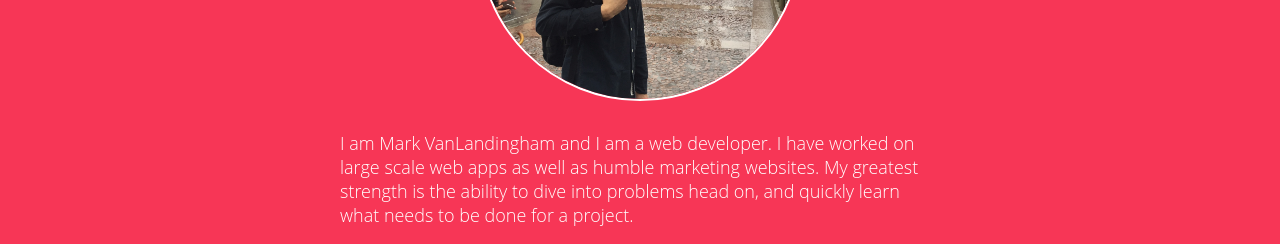
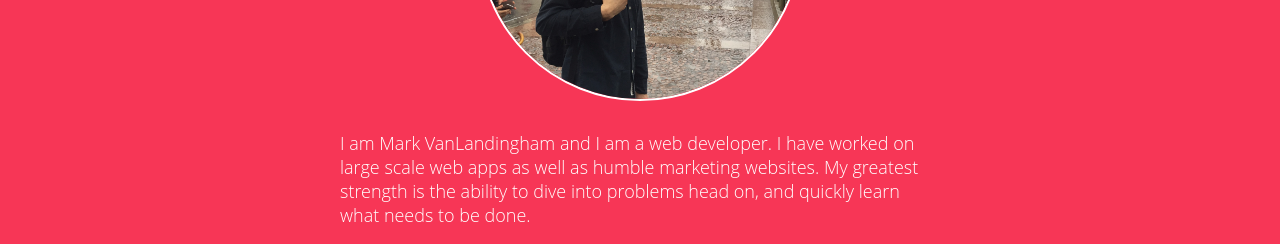
Before and after one commit to markvanlan/personal-site, a plain HTML site: page index.html in a window 1280 px wide. Shown: the part 1140-1384 px from the top of the page. Drawn offline with nearby package versions, Linux system fonts and the light colour scheme.

Commit message:
Removed repetative diction

```diff
--- a/index.html
+++ b/index.html
@@ -60,7 +60,7 @@
                <div id='about-content__photo-3'></div>
                <div id='about-content__photo-4'></div>
             </div>
-            <div class='about-content__description'>I am Mark VanLandingham and I am a web developer. I have worked on large scale web apps as well as humble marketing websites. My greatest strength is the ability to dive into problems head on, and quickly learn what needs to be done for a project.</div>
+            <div class='about-content__description'>I am Mark VanLandingham and I am a web developer. I have worked on large scale web apps as well as humble marketing websites. My greatest strength is the ability to dive into problems head on, and quickly learn what needs to be done.</div>
             <div class='about-content__description'>My wife's name is Bella, and we live in Lawrence Kansas, where we both attended the University of Kansas. We have 2 dogs and 2 cats. I work out of my shed that I turned into an office, where I also write music and play video games.</div>
          </div>
       </div>
```
